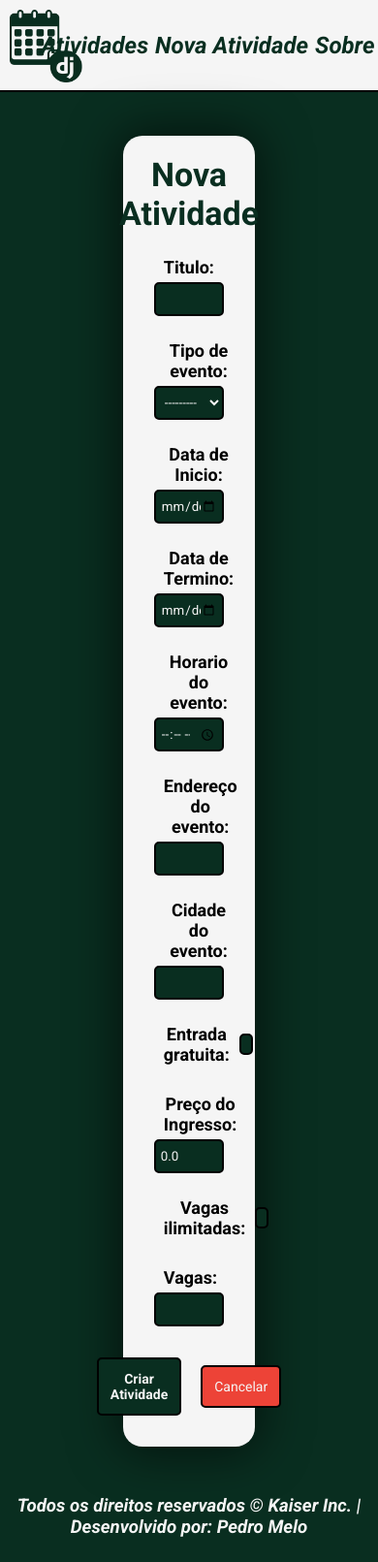
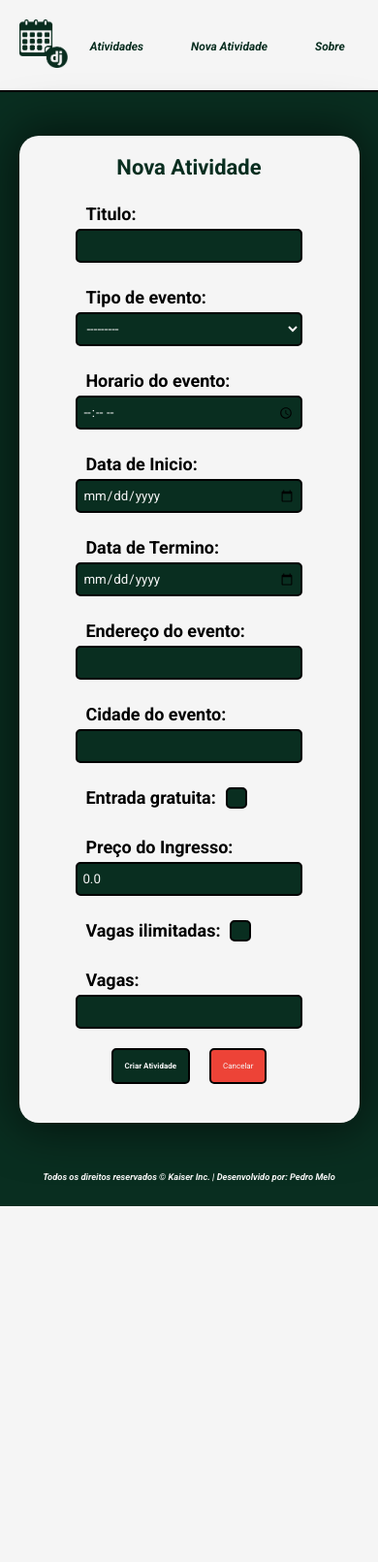
Before and after one commit to pHenrymelo/ProgWeb-Trabalho1-Django, a Django app: page /activity/new/ in a window 390 px wide. Shown: the whole page at 97% size. After the commit the page ends 1244 px from the top, so only its background shows below. Run offline with Django 5.2, Linux system fonts and the light colour scheme.

Commit message:
Finish realease 1

```diff
--- a/Activity_schedule/Schedule/forms.py
+++ b/Activity_schedule/Schedule/forms.py
@@ -6,9 +6,9 @@ class ActivityForm(forms.ModelForm):
         model = Activity
         fields = ['event_title',
                   'event_type',
+                  'event_time',
                   'event_start_date',
                   'event_end_date',
-                  'event_time',
                   'event_location',
                   'event_location_city',
                   'event_is_free',
--- a/Activity_schedule/static/css/form.css
+++ b/Activity_schedule/static/css/form.css
@@ -1,16 +1,17 @@
 section.content {
-    width: 35%;
+    width: 600px;
 }
 
 form {
     width: 75%;
     height: 100%;
-    display: flex;
-    flex-direction: column;
-    align-items: self-start;
-    justify-content: center;
-    text-align: center;
-    gap: 20px;
+    display: grid;
+    grid-template-columns: 1fr 1fr; /* Define 2 colunas de tamanho igual */
+    grid-template-rows: auto auto; /* Define 2 linhas automáticas */
+    gap: 20px; /* Espaçamento entre os elementos */
+    align-items: center; /* Alinha os itens verticalmente ao centro */
+    justify-content: center; /* Alinha os itens horizontalmente ao centro */
+    text-align: center; /* Centraliza o texto dentro dos elementos */
 }
 
 form p {
@@ -44,6 +45,10 @@ form select {
     padding: 5px;
     background-color: #092e20;
     color: whitesmoke;
+}
+
+p:has(#id_event_title) {
+    grid-column: span 2;
 }
 
 input#id_event_is_free {
@@ -125,3 +130,39 @@ label[for="id_event_is_free"] {
 label[for="id_event_is_limitless_vacancies"] {
     width: auto;
 }
+
+@media(426px <= width <= 767px) {
+    section.content {
+        width: 400px;
+    }
+
+    form {
+        width: 75%;
+        height: 100%;
+        display: flex;
+        flex-direction: column;
+        align-items: self-start;
+        justify-content: center;
+        text-align: center;
+        gap: 20px;
+    }
+
+}
+
+@media(max-width: 425px) {
+    section.content {
+        width: 90%;
+    }
+
+    form {
+        width: 75%;
+        height: 100%;
+        display: flex;
+        flex-direction: column;
+        align-items: self-start;
+        justify-content: center;
+        text-align: center;
+        gap: 20px;
+    }
+
+}
--- a/Activity_schedule/static/css/styles.css
+++ b/Activity_schedule/static/css/styles.css
@@ -25,6 +25,9 @@ body {
 }
 
 header nav {
+    display: flex;
+    align-items: center;
+    justify-content: space-around;
     width: 100%;
     height: 100%;
     background-color: whitesmoke;
@@ -45,11 +48,11 @@ header nav {
 }
 
 .header-menu {
-    width: 90%;
+    width: 80%;
 }
 
 .header-menu ul {
-    width: 100%;
+    width:100%;
     height: 100%;
     display: flex;
     align-items: center;
@@ -58,6 +61,18 @@ header nav {
 
 .header-menu ul li {
     list-style: none;
+    position: relative;
+}
+
+.header-menu ul li::after {
+    content: '';
+    position: absolute;
+    width: 0;
+    height: 2px;
+    background-color: #092e20;
+    left: 0;
+    bottom: -5px;
+    transition: width 0.5s ease-in-out;
 }
 
 .header-menu ul li a {
@@ -69,11 +84,19 @@ header nav {
     transition: 0.5s;
 }
 
-.header-menu ul li a:hover {
-    font-size: 26px;
+.header-menu ul li:hover::after {
+    transition: 0.5s;
+    width: 100%;
+
+}
+
+.header-menu ul li a:hover{
     text-shadow: #092e20 2px 2px 5px;
     transition: 0.5s;
+
 }
+
+
 
 section.content {
     background-color: whitesmoke;
@@ -111,8 +134,9 @@ section.content {
     border: solid #000000 2px;
     border-radius: 5px;
     font-size: 14px;
+    font-weight: bolder;
+    text-wrap: nowrap;
     cursor: pointer;
-    font-weight: bolder;
     margin-inline: 10px;
     transition: 0.5s;
 }
@@ -171,3 +195,115 @@ footer {
     font-style: italic;
     cursor:default;
 }
+
+@media(min-width: 1920px) {
+
+    }
+
+@media(1200px <= width <= 1919px) {
+
+    .header-menu ul li a {
+        font-size: 22px;
+    }
+
+    }
+@media(992px <= width <= 1199px) {
+    .header-menu ul li a {
+        font-size: 20px;
+    }
+    .label-title {
+        font-size: 32px;
+    }
+
+    }
+
+@media(768px <= width <= 991px) {
+    .header-menu ul li a {
+        font-size: 18px;
+    }
+    .header-logo img {
+        width: 70px;
+        height: 70px;
+    }
+    .label-title {
+        font-size: 30px;
+    }
+
+    .confirmar {
+        font-size: 12px;
+    }
+
+    .cancelar {
+        font-size: 12px;
+    }
+
+    .back{
+        font-size: 12px;
+    }
+
+    footer{
+        font-size: 14px;
+    }
+
+    }
+
+@media(426px <= width <= 767px) {
+    .header-menu ul li a {
+        font-size: 16px;
+    }
+
+    .header-logo img {
+        width: 65px;
+        height: 65px;
+    }
+
+    .label-title {
+        font-size: 28px;
+    }
+
+    .confirmar {
+        font-size: 10px;
+    }
+
+    .cancelar {
+        font-size: 10px;
+    }
+
+    .back{
+        font-size: 10px;
+    }
+
+    footer {
+        font-size: 12px;
+    }
+
+    }
+
+@media(max-width: 425px) {
+    .header-menu ul li a {
+        font-size: 12px;
+    }
+    .header-logo img {
+        width: 50px;
+        height: 50px;
+    }
+    .label-title {
+        font-size: 22px;
+    }
+
+    .confirmar {
+        font-size: 8px;
+    }
+
+    .cancelar {
+        font-size: 8px;
+    }
+
+    .back{
+        font-size: 8px;
+    }
+
+    footer{
+        font-size: 8px;
+    }
+    }
--- a/Activity_schedule/templates/About/About.html
+++ b/Activity_schedule/templates/About/About.html
@@ -3,7 +3,7 @@
 {% block title %} Sobre {% endblock title %}
 {% block css %}<link rel="stylesheet" href="{% static 'css/about.css' %}">{% endblock css %}
 {% block content %}
-<h1 class="about-title">Sobre o projeto</h1>
+<h1 class="label-title">Sobre o projeto</h1>
 <div class="about-content">
 
     <div class="about-img">
--- a/Activity_schedule/templates/Activity/Activity.html
+++ b/Activity_schedule/templates/Activity/Activity.html
@@ -17,7 +17,7 @@
         {% if activity.event_is_free %}
             <li>Entrada gratuita</li>
         {% else %}
-            <li>Preço do ingresso: {{activity.event_voucher_price}}</li>
+            <li>Preço do ingresso: R${{activity.event_voucher_price}} </li>
         {% endif %}
         {% if activity.event_is_limitless_vacancies %}
             <li>Vagas ilimitadas</li>
--- a/Activity_schedule/templates/Activity/Activity_form.html
+++ b/Activity_schedule/templates/Activity/Activity_form.html
@@ -25,8 +25,15 @@
         $('#id_event_is_free, #id_event_is_limitless_vacancies').change(function() {
             toggleFields();
         });
+
+        document.getElementById('submit-button').addEventListener('click', function() {
+            document.getElementById('activity-form').submit();
+        });
+
     });
+
 </script>
+
 {% endblock js %}
 
 {% block content %}
@@ -37,7 +44,7 @@
 <h1 class="label-title">Nova Atividade</h1>
 {% endif %}
 
-<form method="post" action="
+<form id="activity-form" method="post" action="
     {% if edit %}
         {% url 'update' activity.id %}
     {% else %}
@@ -48,14 +55,16 @@
     {% csrf_token %}
     {{ form.as_p }}
 
-    <div class="form-actions">
+
+</form>
+
+<div class="form-actions">
     {% if edit %}
-    <button type="submit" class="confirmar">Salvar alterações</button>
+    <button type="button" class="confirmar" id="submit-button">Salvar alterações</button>
     {% else %}
-    <button type="submit" class="confirmar">Criar Atividade</button>
+    <button type="button" class="confirmar" id="submit-button">Criar Atividade</button>
     {% endif %}
     <a href="{% url 'atividades' %}" class="cancelar">Cancelar</a>
-    </div>
-</form>
+</div>
 
 {%endblock content %}
```
Also changed, not shown: Activity_schedule/static/css/about.css (+28 -1 lines), Activity_schedule/static/css/activitys.css (+61 -0 lines), Activity_schedule/static/css/delete.css (+53 -2 lines), Activity_schedule/static/css/details.css (+37 -1 lines).
